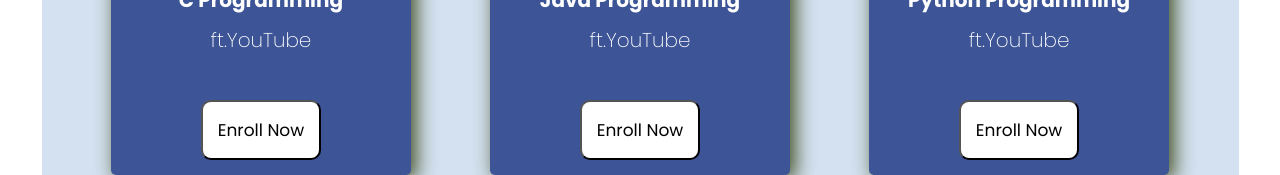
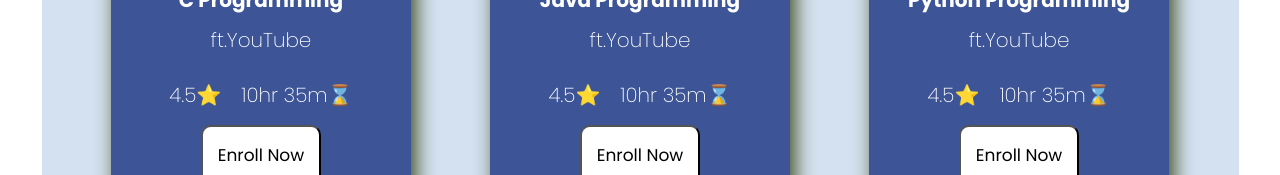
Before and after one commit to nilabjo08/studyIO, a React (Create React App) app: page /course in a window 1280 px wide. Shown: the part 1100-1275 px from the top of the page. Built offline with nearby package versions, Linux system fonts and the light colour scheme.

Commit message:
Css changes

```diff
--- a/src/App.css
+++ b/src/App.css
@@ -42,7 +42,7 @@ ul {
 .mainpage{
   margin-left: 0;
   padding: 10px;
-  transition: all 0.7s ease-in-out;
+  transition: all 0.3s ease-in-out;
 }
 a{
   text-decoration: none;
@@ -68,7 +68,7 @@ a{
   background-color: #B1A8B9;
   color: #000;
   transform: translateX(-110%);
-  transition: all 0.7s ease-in-out;
+  transition: all 0.3s ease-in-out;
 }
 .sidebar.active {
   transform: translateX(0);
@@ -508,7 +508,9 @@ a{
 }
 
 /*---------course details---------*/
-
+.course-card{
+  padding: 0;
+}
 .course-image{
   width: 96%;
   margin-left: 2%;
@@ -517,7 +519,11 @@ a{
   margin: 2px 8px;
   border-radius: 5px;
 }
-
+.course-rd{
+  display: flex;
+  flex-direction: row;
+  justify-content: space-between;
+}
 .deets{
   display: flex;
   flex-wrap: wrap;
@@ -955,8 +961,13 @@ a{
 
 .book-showcase {
   padding: 20px;
+  background-color: #5b8ec5;
+  border-radius:25px 25px 0 0;
 }
-
+.book-showcase > h2 {
+  color : #Fff;
+  font-size: 2rem;
+}
 .book-list {
   display: flex;
   flex-wrap: wrap;
@@ -1047,7 +1058,7 @@ a{
   transition: transform 0.3s, box-shadow 0.3s;
   border-radius: 10px;
   box-shadow: 0 4px 8px rgba(0, 0, 0, 0.1);
-  background-color: #b1a8b9d7;
+  background-color: #d6e1ee;
   max-width: 200px;
   flex: 1 0 200px;
   display: flex;
--- a/src/App.js
+++ b/src/App.js
@@ -24,7 +24,7 @@ function App() {
     <BrowserRouter>
       <SideBar isActive={isActive} setIsActive={setIsActive} />
       <div className="mainpage">
-        <Header setIsActive={setIsActive}  />
+        <Header isActive={isActive} setIsActive={setIsActive}  />
         <Routes>
           <Route path="/" element={<Welcome/>}/>
           <Route path="/home" element={<Home />} />
--- a/src/components/Book.jsx
+++ b/src/components/Book.jsx
@@ -5,7 +5,7 @@ import { useNavigate } from 'react-router-dom';
 
 
 
-const Book = ({ id, title, author, image }) => {
+const Book = ({ id, title, author, image, rating }) => {
     const navigate = useNavigate();
 
     const handleViewDetail = () => {
@@ -16,7 +16,7 @@ const Book = ({ id, title, author, image }) => {
         <div className="book" onClick={handleViewDetail}>
             <img src={image} alt="" />
             <h3>{title}</h3>
-            <p>{author}</p>
+            <p>{rating}⭐</p>
             <button>View Details</button>
         </div>
     );
--- a/src/components/BookData.jsx
+++ b/src/components/BookData.jsx
@@ -2,7 +2,7 @@
 
 
 const booksData = [
-    { id: 1, title: 'Book Title 1', author: 'Author 1', description: 'This comprehensive guide explores the fundamental principles of physics. It covers topics from classical mechanics to quantum theory. Perfect for students and enthusiasts alike, it simplifies complex concepts.', pdf: "../assets/cover.pdf", image: "/assets/bookimg/web.jpg"},
+    { id: 1, title: 'Book Title 1', author: 'Author 1', rating: '4.5', description: 'This comprehensive guide explores the fundamental principles of physics. It covers topics from classical mechanics to quantum theory. Perfect for students and enthusiasts alike, it simplifies complex concepts.', pdf: "../assets/cover.pdf", image: "/assets/bookimg/web.jpg"},
     { id: 2, title: 'Book Title 2', author: 'Author 2', description: 'This comprehensive guide explores the fundamental principles of physics. It covers topics from classical mechanics to quantum theory. Perfect for students and enthusiasts alike, it simplifies complex concepts.', pdf: 'https://pdfdrive.com.co/cracking-codes-with-python/' },
     { id: 3, title: 'Book Title 3', author: 'Author 3', description: 'This comprehensive guide explores the fundamental principles of physics. It covers topics from classical mechanics to quantum theory. Perfect for students and enthusiasts alike, it simplifies complex concepts.', pdf: 'https://pdfdrive.com.co/cracking-codes-with-python/' },
     { id: 4, title: 'Book Title 4', author: 'Author 4', description: 'This comprehensive guide explores the fundamental principles of physics. It covers topics from classical mechanics to quantum theory. Perfect for students and enthusiasts alike, it simplifies complex concepts.', pdf: 'https://pdfdrive.com.co/cracking-codes-with-python/' },
--- a/src/components/CourseCard.jsx
+++ b/src/components/CourseCard.jsx
@@ -8,10 +8,14 @@ const CourseCard = () => {
     <>
       <div className="row">
         {COURSES.map(courses =>(
-            <div key= {courses.id} className="col">
+            <div key= {courses.id} className="col course-card">
                 <img src={courses.image} sizes='20' className='course-image' alt="" />
                 <h4>{courses.heading}</h4>
-                <p>{courses.data}</p><br></br>
+                <p>{courses.data}</p>
+                <div className='course-rd'>
+                  <p>{courses.rating}⭐</p>
+                  <p>{courses.duration}⌛</p>
+                </div>
                 <Link to={`/courses/${courses.id}`}>
                   <button className='enroll-btn'>Enroll Now</button>
                 </Link>
--- a/src/components/CoursesData.js
+++ b/src/components/CoursesData.js
@@ -7,6 +7,8 @@ const COURSES = [
     image: 'https://images.unsplash.com/photo-1715509758911-e00b33e0459a?q=80&w=1565&auto=format&fit=crop&ixlib=rb-4.0.3&ixid=M3wxMjA3fDB8MHxwaG90by1wYWdlfHx8fGVufDB8fHx8fA%3D%3D',
     description:
       "Learn the fundamentals of C programming with this comprehensive tutorial, covering everything from basic syntax to advanced concepts. Perfect for beginners and those looking to refresh their skills.",
+    rating: "4.5",
+    duration: "10hr 35m",
     v_path1: "irqbmMNs2Bo",
     v_path2: "KJgsSFOSQv0",
   },
@@ -16,6 +18,8 @@ const COURSES = [
     data: "ft.YouTube",
     description:
       "Master Java programming with this in-depth video tutorial, exploring core concepts and advanced techniques. Ideal for beginners and experienced developers seeking to enhance their Java skills",
+    rating: "4.5",
+    duration: "10hr 35m",
     v_path1: "A74TOX803D0",
     v_path2: "SiBw7os-_zI",
   },
@@ -25,6 +29,8 @@ const COURSES = [
     data: "ft.YouTube",
     description:
       "Dive into Python programming with this detailed tutorial, from basic syntax to advanced features. Great for beginners and seasoned coders looking to expand their Python knowledge",
+    rating: "4.5",
+    duration: "10hr 35m",
     v_path1: "rfscVS0vtbw",
     v_path2: "JJmcL1N2KQs",
   },
@@ -34,6 +40,8 @@ const COURSES = [
     data: "ft.YouTube",
     description:
       "Explore the essentials of Digital Electronics with this detailed video tutorial, covering key concepts and practical applications. Perfect for students and enthusiasts looking to deepen their understanding of digital circuits.",
+    rating: "4.5",
+    duration: "10hr 35m",
     v_path1: "pHNbm-4reIc",
     v_path2: "DsK35f8wyUw",
   },
@@ -43,6 +51,8 @@ const COURSES = [
     data: "ft.YouTube",
     description:
       "Dive into the world of Artificial Intelligence with this detailed video guide, covering key concepts and real-world applications. Perfect for enthusiasts and professionals looking to deepen their AI knowledge.",
+    rating: "4.5",
+    duration: "10hr 35m",
     v_path1: "5NgNicANyqM",
     v_path2: "i_LwzRVP7bg",
   },
@@ -52,6 +62,8 @@ const COURSES = [
     data: "ft.YouTube",
     description:
       "Dive into the world of computer networks with this detailed video tutorial, explaining key concepts and protocols. Perfect for students and professionals looking to deepen their understanding of network architecture and communication.",
+    rating: "4.5",
+    duration: "10hr 35m",
     v_path1: "IPvYjXCsTg8",
     v_path2: "qiQR5rTSshw",
   },
@@ -61,6 +73,8 @@ const COURSES = [
     data: "ft.YouTube",
     description:
       "Explore the essentials of operating systems in this detailed video, covering key concepts like process management, memory management, and file systems. Perfect for students and IT professionals seeking a solid understanding of OS fundamentals.",
+    rating: "4.5",
+    duration: "10hr 35m",
     v_path1: "ROjZy1WbCIA",
     v_path2: "iwolPf6kN-k",
   },
@@ -70,6 +84,8 @@ const COURSES = [
     data: "ft.YouTube",
     description:
       "Discover the essentials of database management in this detailed video, including SQL basics, database design, and optimization techniques. Perfect for beginners and those looking to improve their database skills.",
+    rating: "4.5",
+    duration: "10hr 35m",
     v_path1: "4cWkVbC2bNE",
     v_path2: "KBDSJU3cGkc",
   },
@@ -79,6 +95,8 @@ const COURSES = [
     data: "ft.YouTube",
     description:
       "Discover the essentials of computer architecture in this detailed video, covering everything from basic components to complex systems. Perfect for students and professionals looking to deepen their understanding of how computers work.",
+    rating: "4.5",
+    duration: "10hr 35m",
     v_path1: "DsK35f8wyUw",
     v_path2: "pHNbm-4reIc",
   },
@@ -88,6 +106,8 @@ const COURSES = [
     data: "ft.YouTube",
     description:
       "Unlock the power of data science in this comprehensive video, delving into statistical analysis, machine learning algorithms, and data visualization techniques. Perfect for aspiring data scientists and professionals looking to advance their analytical skills.",
+    rating: "4.5",
+    duration: "10hr 35m",
     v_path1: "N6BghzuFLIg",
     v_path2: "XU5pw3QRYjQ",
   },
@@ -97,6 +117,8 @@ const COURSES = [
     data: "ft.YouTube",
     description:
       "Unlock the secrets of web development with this dynamic video, delving into HTML, CSS, JavaScript, and more to create stunning websites from scratch. Perfect for aspiring developers and seasoned professionals aiming to expand their web development repertoire.",
+    rating: "4.5",
+    duration: "10hr 35m",
     v_path1: "zJSY8tbf_ys",
     v_path2: "7fjOw8ApZ1I",
   },
@@ -106,6 +128,8 @@ const COURSES = [
     data: "ft.YouTube",
     description:
       "Unlock the secrets of Android app development in this immersive video guide, from creating UIs to integrating powerful features. Perfect for aspiring app developers looking to dive into the world of Android.",
+    duration: "10hr 35m",
+    rating: "4.5",
     v_path1: "fis26HvvDII",
     v_path2: "BBWyXo-3JGQ",
   },
--- a/src/components/Header.jsx
+++ b/src/components/Header.jsx
@@ -3,12 +3,12 @@ import { IoMenu } from "react-icons/io5";
 import { SiStudyverse } from "react-icons/si";
 
 
-const Header = ({ setIsActive }) => {
+const Header = ({ isActive, setIsActive }) => {
 
   return (
     <div className="header">
       <div className="ham-menu">
-      <IoMenu onClick={() => setIsActive(true)} />
+      <IoMenu onClick={() => setIsActive(prev => !prev)} />
       </div>
       <div className="logo">
           <SiStudyverse />
```
